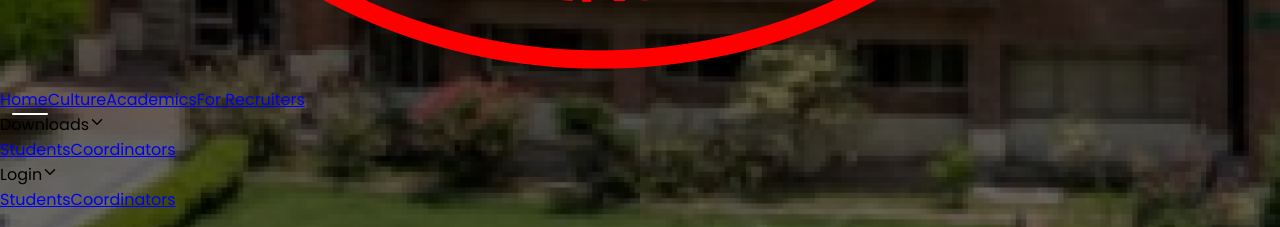
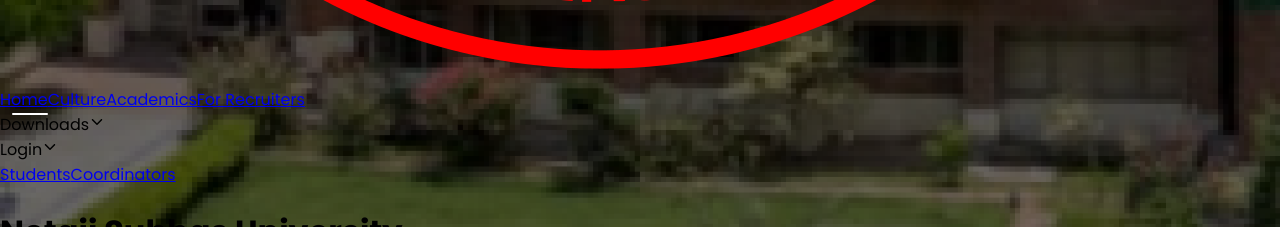
Before and after one commit to tnp-placements/tnp-placements.github.io, a React (Create React App) app: page / in a window 1280 px wide. Shown: the part 1120-1347 px from the top of the page. Built offline with nearby package versions, Linux system fonts and the light colour scheme.

Commit message:
Update Navbar.js

```diff
--- a/src/components/Header/Navbar.js
+++ b/src/components/Header/Navbar.js
@@ -37,14 +37,14 @@ export default function Navbar({
           <div className={`${openLink && 'active'} relative flex gap-1 items-center duration-300 link after:left-[1px] cursor-pointer`} onClick={()=>setOpenLink(!openLink)}>
             Downloads
             <IoIosArrowDown className={`${openLink && 'rotate-180'} transition-all duration-150`} />
-            { <div className={`absolute ${openLink ? 'scale-1' : 'scale-0'} flex flex-col justify-center items-center border border-[#0193DC] top-[120%] right-0 left-0 md:left-[-8%] rounded-md w-full md:min-w-[180px] transition-all duration-200`}>
+            {/* <div className={`absolute ${openLink ? 'scale-1' : 'scale-0'} flex flex-col justify-center items-center border border-[#0193DC] top-[120%] right-0 left-0 md:left-[-8%] rounded-md w-full md:min-w-[180px] transition-all duration-200`}>
               <Link to="https://student.tnpnsut.in" className="p-2 duration-300 w-full text-sm lg:text-base transition-all hover:bg-[#0193DC] font-medium lg:font-semibold border-b border-[#0193DC]" >
                 Students
               </Link>
               <Link to="https://admin.tnpnsut.in" className="p-2 duration-300 w-full text-sm lg:text-base transition-all hover:bg-[#0193DC] font-medium lg:font-semibold whitespace-nowrap" >
                 Coordinators
               </Link>
-            </div> }
+            </div> */}
           </div>
         </div>
         <div>
```
